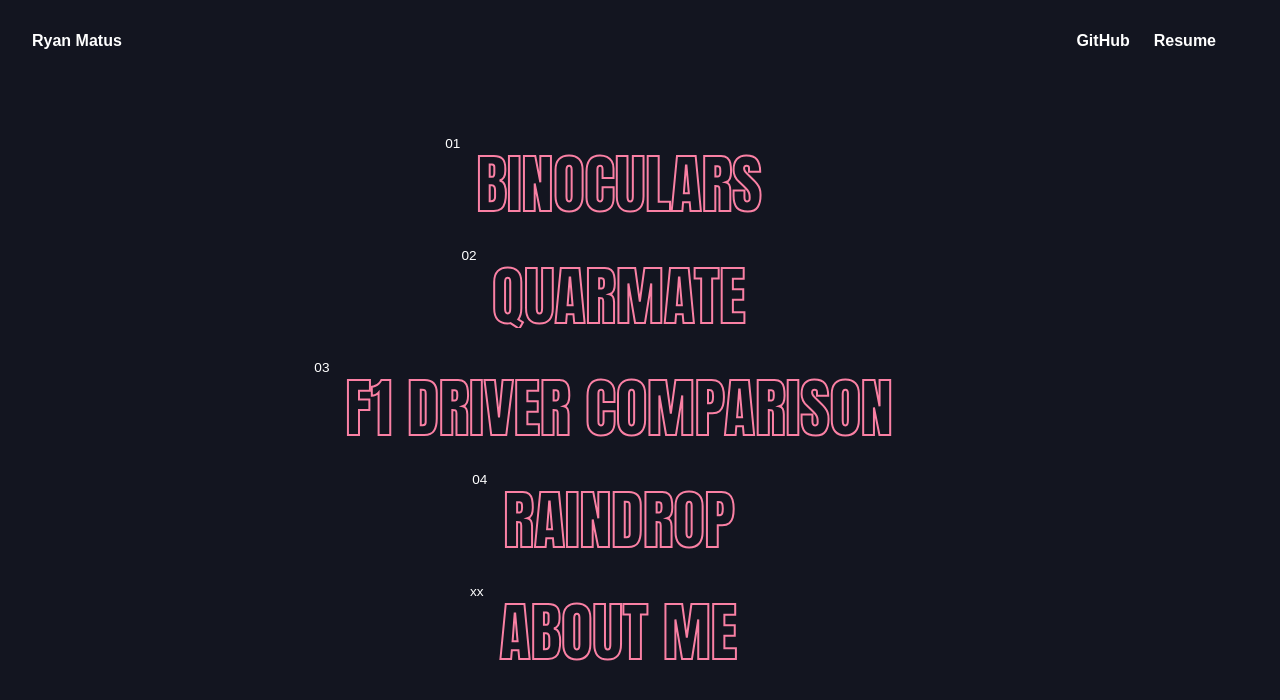
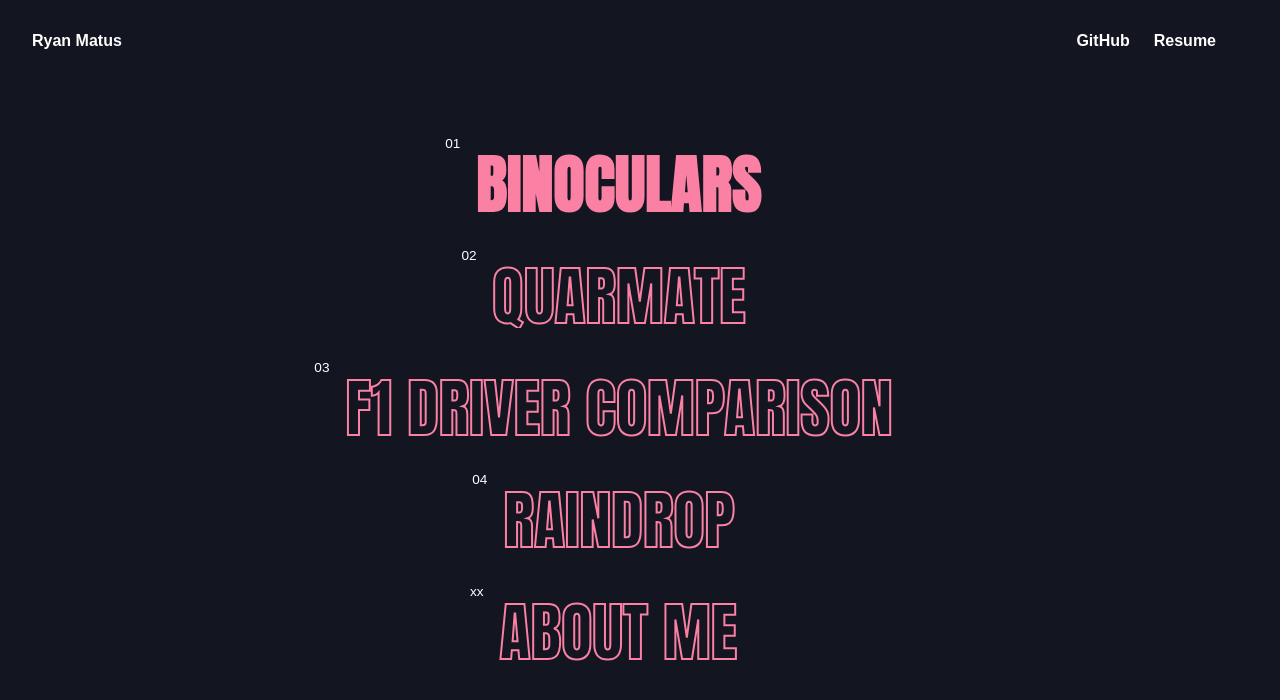
Before and after one commit to ryanmatus/RyanMatus.github.io, a plain HTML site: page index.html in a window 1280 px wide. In both pictures the pointer is over the element 619 px from the left and 184 px from the top of the page. Drawn offline with Linux system fonts and the light colour scheme; a web font is replaced by a local one.

Commit message:
added hover fill-in effect on links

```diff
--- a/css/base.css
+++ b/css/base.css
@@ -217,6 +217,12 @@ main {
 	padding: 0 1rem;
 	cursor: pointer;
 	display: inline-block;
+}
+
+.menu__item-text:hover {
+	-webkit-text-fill-color: #fa80a4;
+	text-fill-color: #fa80a4;
+	color: #fa80a4;
 }
 
 .menu__item--current .menu__item-text {
```
